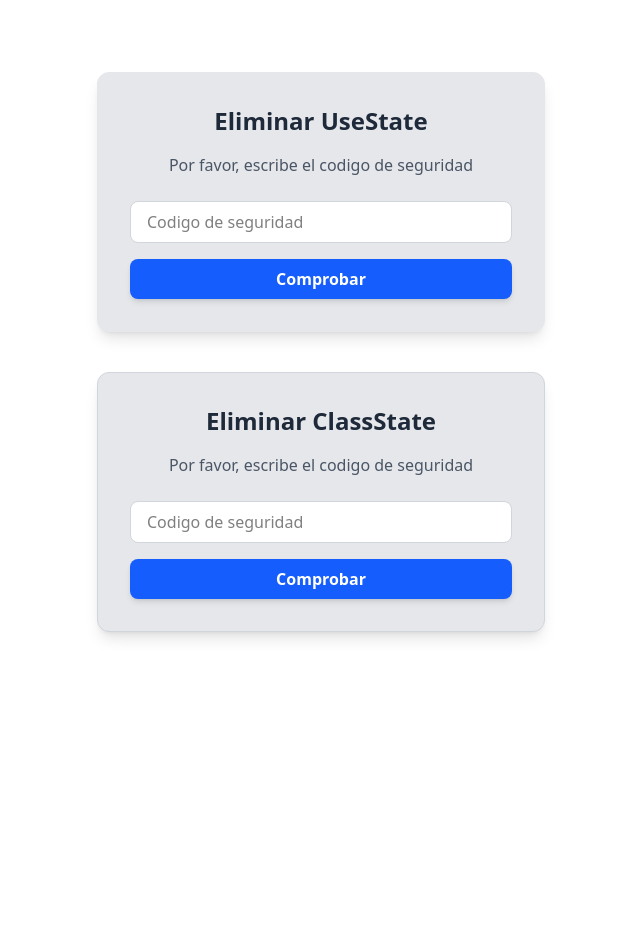
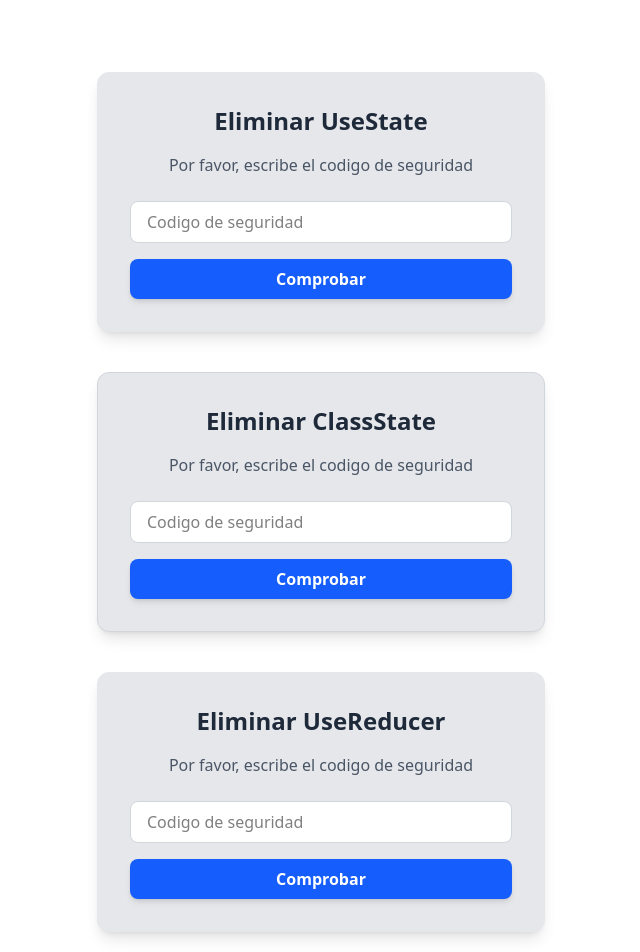
Before and after one commit to walex0627/manejo-estados, a React (Vite) app: page / in a window 1280 px wide. Shown: the top 952 px of the page, without its empty margins (319-959 px from the left). Before the commit the page ends 800 px from the top, so only its background shows below. Built offline with nearby package versions, Linux system fonts and the light colour scheme.

Commit message:
14. manejo de estados con useReducer

```diff
--- a/src/App.jsx
+++ b/src/App.jsx
@@ -1,5 +1,6 @@
 import { UseState } from './UseState.jsx'
 import { ClassState } from './ClassState.jsx'
+import { UseReducer } from './UseReducer.jsx'
 import reactLogo from './assets/react.svg'
 import viteLogo from '/vite.svg'
 import './App.css'
@@ -10,7 +11,7 @@ function App() {
     <>
       <UseState name="UseState"/>
       <ClassState name="ClassState"/>
-
+      <UseReducer name="UseReducer"/>
     </>
   )
 }
--- a/src/UseReducer.jsx
+++ b/src/UseReducer.jsx
@@ -1,3 +1,114 @@
+import React from 'react'
+
+
+
+const SECURITY_CODE = 'paradigma'
+function UseReducer({ name }) {
+    const [state, dispatch] = React.useReducer(reducer, initialState)
+
+    React.useEffect(() => {
+        if (!!state.loading) {
+            setTimeout(() => {
+
+                if (state.value === SECURITY_CODE) {
+                    dispatch({
+                        type : 'CONFIRM'
+                    })
+                    // setError(true)
+                } else {
+                    dispatch({
+                        type : 'ERROR'
+                    })
+                }
+            }, 3000)
+        }
+    }, [state.loading])
+
+    if (!state.deleted && !state.confirmed) {
+        return (
+            <div className='flex flex-col items-center p-8  bg-gray-200 shadow-lg rounded-xl border border-gray-200 max-w-md mx-auto mt-10'>
+                <h1 className='text-2xl font-bold mb-4 text-gray-800'>Eliminar {name}</h1>
+                <p className='text-gray-600 mb-6 text-center'>Por favor, escribe el codigo de seguridad</p>
+                {(state.error && !state.loading) && (
+                    <p> Error: El codigo es incorrecto</p>
+                )}
+
+                {state.loading && (
+                    <p>Cargando...</p>
+                )}
+
+                <input
+                    value={state.value}
+                    onChange={(e) => {
+                    dispatch({
+                        type: 'WRITE',
+                        payload: e.target.value
+                    }
+                )
+            }}
+
+                    placeholder='Codigo de seguridad'
+                    className='w-full px-4 py-2 border bg-white border-gray-300 rounded-lg mb-4 focus:outline-none focus:ring-2 focus:ring-blue-500 focus:border-transparent transition-all'
+                />
+                <button onClick={() => {
+                    dispatch({
+                        type: 'CHECK'
+                    })
+                    // setState({ ...state, loading: true })
+                }}
+                className='w-full bg-blue-600 text-white font-semibold py-2 px-4 rounded-lg hover:bg-blue-700 transition-colors shadow-md'>Comprobar</button>
+            </div>
+        )
+    } else if (!!state.confirmed && !state.deleted) {
+        return (
+            <>
+                <div className='flex flex-col items-center p-8 bg-gray-200 shadow-lg rounded-xl border border-gray-200 max-w-md mx-auto mt-10'>
+                    <p className='text-xl font-bold mb-6 text-gray-800 text-center'>
+                        ¿Estas seguro de eliminarlo?
+                    </p>
+                    <div className='flex gap-4 w-full'>
+
+                        <button
+                        onClick={()=>{
+                            dispatch({
+                                type: 'RESET'
+                            })
+                        }}
+                        className='flex-1 bg-gray-500 text-white font-semibold py-2 px-4 rounded-lg hover:bg-gray-600 transition-colors shadow-md'> No, volver</button>
+                        <button
+                        onClick= {()=>{
+                            dispatch({type : 'DELETE'})
+                        }}
+                        className='flex-1 bg-red-600 text-white font-semibold py-2 px-4 rounded-lg hover:bg-red-700 transition-colors shadow-md'>Si, eliminar</button>
+                    </div>
+
+                </div>
+            </>
+        )
+    } else {
+        return (
+            <>
+
+                <div className='flex flex-col items-center p-8 bg-gray-200 shadow-lg rounded-xl border border-gray-200 max-w-md mx-auto mt-10'>
+
+                <p className='text-xl font-bold mb-6 text-gray-800 text-center'>
+                    Eliminado con exito
+                </p>
+                <button
+                className='flex-1 bg-gray-500 text-white font-semibold py-2 px-4 rounded-lg hover:bg-gray-600 transition-colors shadow-md'
+                onClick={()=>{
+                        dispatch({
+                            type: 'RESET'
+                        })
+                }}
+                >Recuperar UseState</button>
+                </div>
+            </>
+        )
+    }
+
+}
+
 const initialState = {
     value: '',
     error: false,
@@ -7,52 +118,52 @@ const initialState = {
 };
 
 // Reducer con if
-const reducerIf = (state, action) =>{
-    if (action.type === 'ERROR'){
-        return{
-            ...state,
-            error: true,
-            loading: false
-        }
-    } else if (action.type === 'CHECK'){
-        return{
-            ...state,
-            loading: true
-        }
-    } else {
-        return{
-            ... state
-        }
-    }
-}
+// const reducerIf = (state, action) =>{
+//     if (action.type === 'ERROR'){
+//         return{
+//             ...state,
+//             error: true,
+//             loading: false
+//         }
+//     } else if (action.type === 'CHECK'){
+//         return{
+//             ...state,
+//             loading: true
+//         }
+//     } else {
+//         return{
+//             ... state
+//         }
+//     }
+// }
 
 
 // Reducer con switch
-const reducerSwitch = (state, action) =>{
-    switch (action.type) {
+// const reducerSwitch = (state, action) =>{
+//     switch (action.type) {
 
-        case 'ERROR':
-            return{
-                ...state,
-                error: true,
-                loading: false
-            };
+//         case 'ERROR':
+//             return{
+//                 ...state,
+//                 error: true,
+//                 loading: false
+//             };
 
-        case 'CHECK':
-            return{
-                ...state,
-                loading: true
-            };
+//         case 'CHECK':
+//             return{
+//                 ...state,
+//                 loading: true
+//             };
 
-        default:
-            return{
-                ... state
-            };
-    }
-};
+//         default:
+//             return{
+//                 ... state
+//             };
+//     }
+// };
 
 // Reducer con elegancia, manejo de objetos y validaciones
-const reducerObject = (state) =>({
+const reducerObject = (state, payload) =>({
     'ERROR':{
         ...state,
         error: true,
@@ -62,6 +173,32 @@ const reducerObject = (state) =>({
         ...state,
         loading: true
     },
+    'CONFIRM': {
+        ...state,
+        error: false,
+        loading: false,
+        confirmed: true
+    },
+    'DELETE':{
+        ...state,
+        deleted: true
+    },
+    'RESET':{
+        ...state,
+        confirmed: false,
+        deleted: false,
+        value: ''
+    },
+    'VALUE': {
+        ...state,
+        error: false,
+        loading: false,
+        confirmed: true
+    },
+    'WRITE': {
+        ...state,
+        value: payload
+    },
     default:{
         ... state
     }
@@ -70,8 +207,11 @@ const reducerObject = (state) =>({
 
     const reducer = (state, action) =>{
         if (reducerObject(state)[action.type]){
-            return reducerObject(state)[action.type]
+            return reducerObject(state, action.payload)[action.type]
         } else {
             return state
         }
     }
+
+
+export { UseReducer }
```
